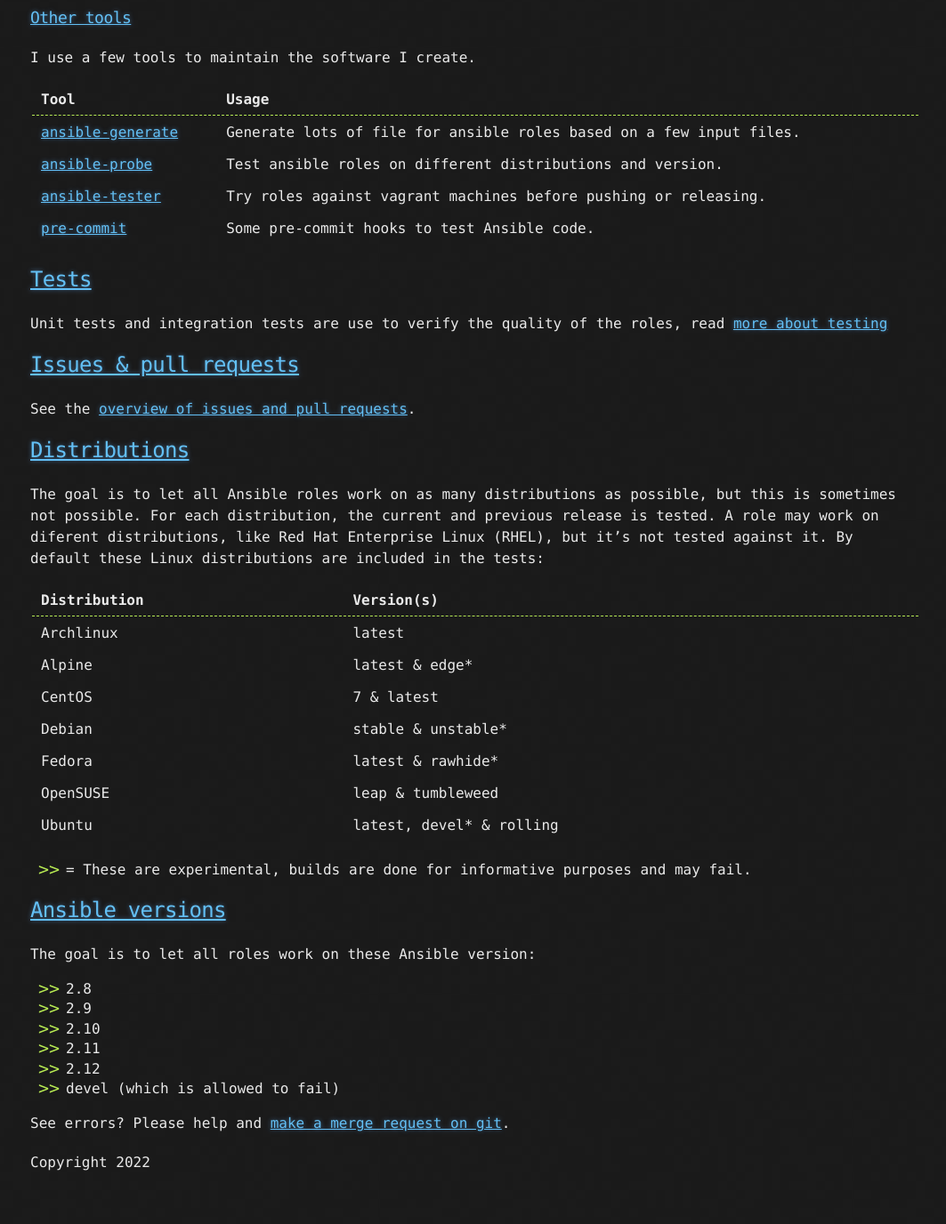
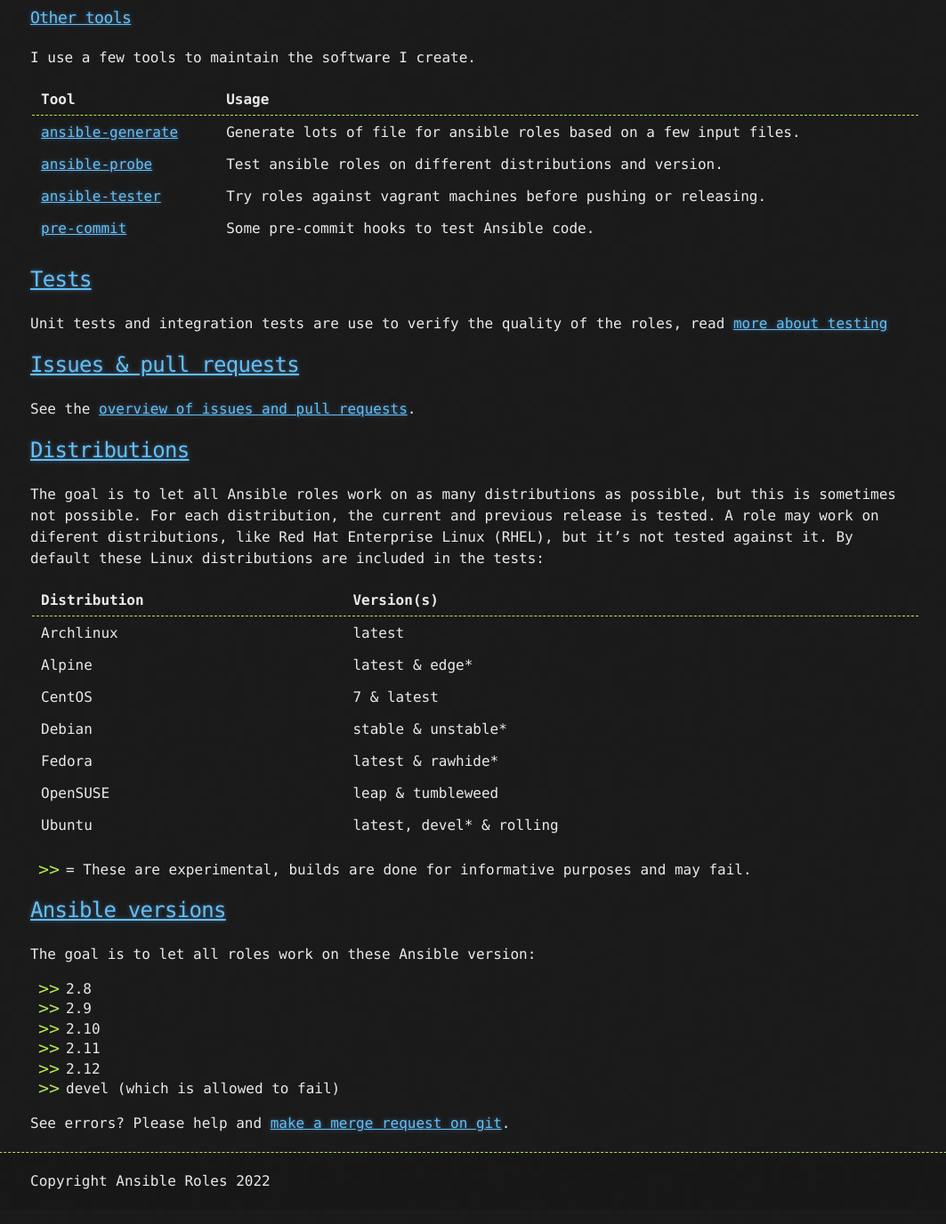
Before and after one commit to buluma/buluma.github.io, a Jekyll site: the page built from index.md, in a window 1280 px wide and 1400 px high, scrolled down 6331 px. Shown: the top 1376 px of the window at 89% size, without its empty margins (106-1169 px from the left). Built offline with Jekyll 4.4.1, drawn with Linux system fonts in a browser that asks for light colours; our own code applies the rules of GitHub Pages for plain Markdown files; before the commit the page ends 7650 px from its top, so only the background shows below that.

Commit message:
footer fix

```diff
--- a/_layouts/default.html
+++ b/_layouts/default.html
@@ -35,7 +35,7 @@
   </body>
   <footer>
     <div class="container">
-        Copyright {{ 'now' | date: "%Y" }}
+        Copyright {{ site.title }} {{ 'now' | date: "%Y" }}
     </div>
   </footer>
 </html>
--- a/assets/css/style.scss
+++ b/assets/css/style.scss
@@ -2,3 +2,10 @@
 ---
 
 @import 'jekyll-theme-hacker';
+footer {
+  background: rgba(0,0,0,0.1);
+  width: 100%;
+  border-top: 1px dashed #b5e853;
+  padding: 20px 0;
+  margin: 0 0 40px 0;
+}
```
